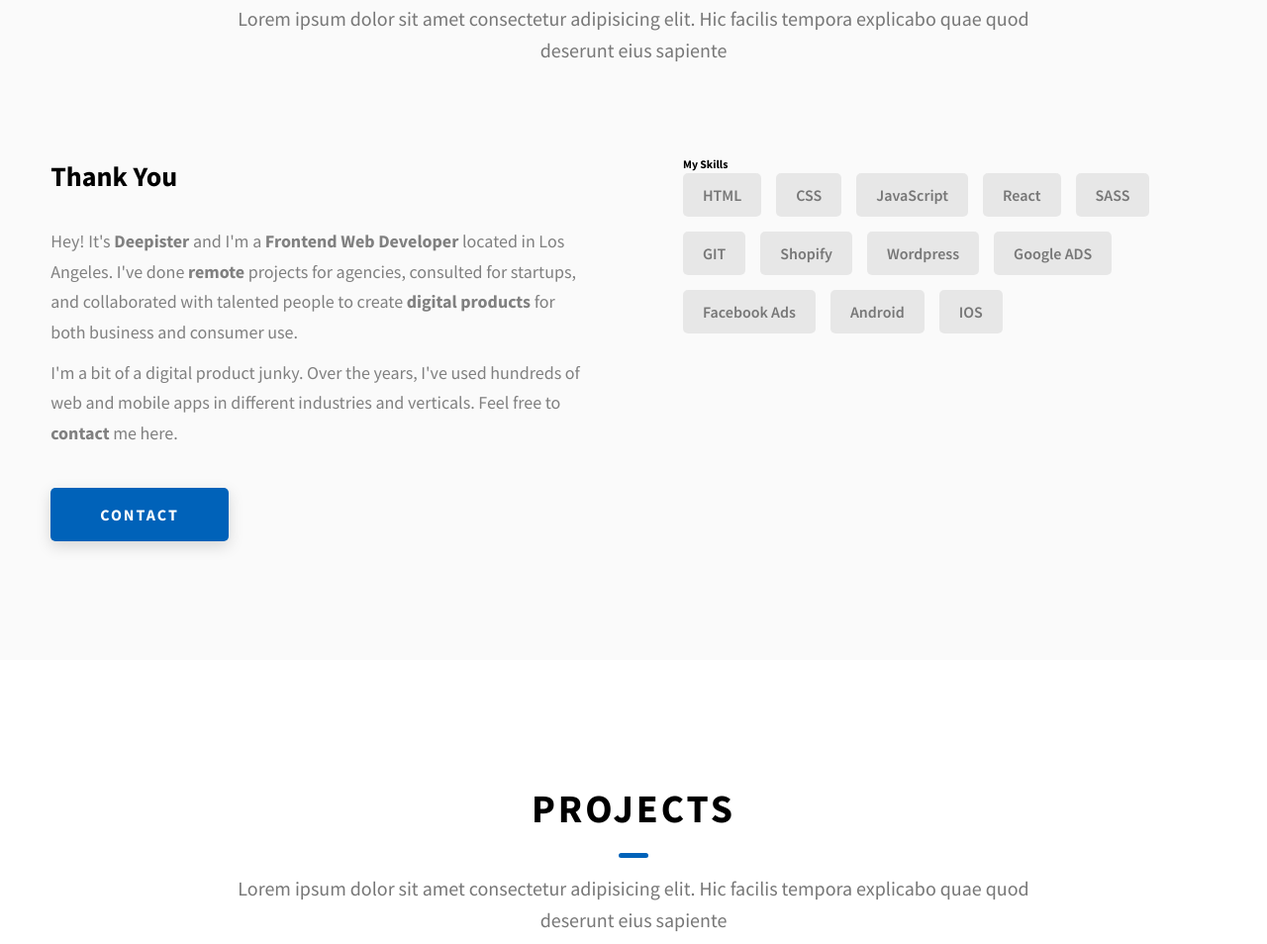
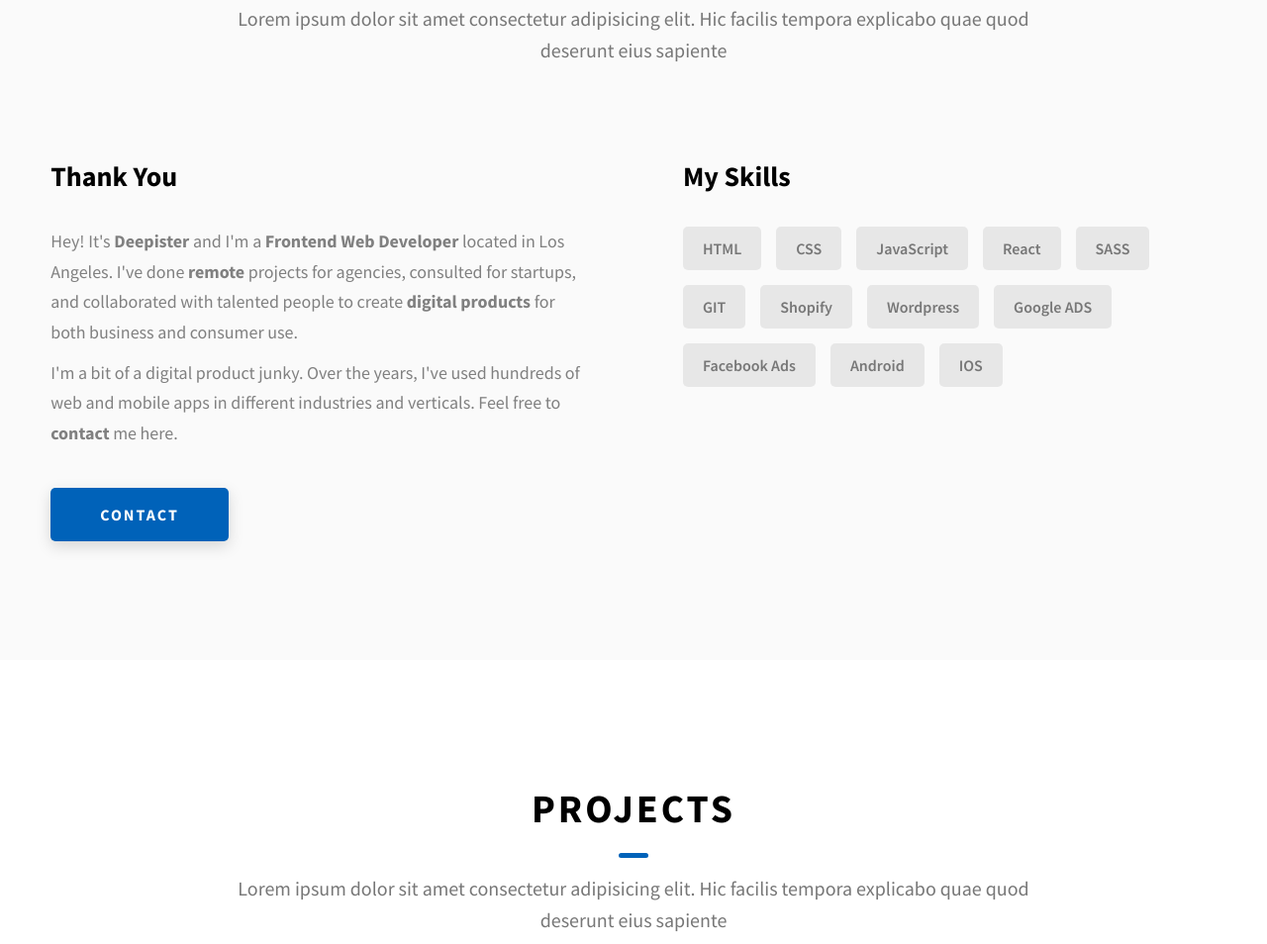
Before and after one commit to Deepi-pryor/DEEPI-WEBSITE, a website: page DEEPI-WEBSITE/index.html in a window 1280 px wide. Shown: the part 1891-2845 px from the top of the page at 99% size. Drawn offline with Linux system fonts and the light colour scheme.

Commit message:
spelling errors

```diff
--- a/DEEPI-WEBSITE/index.html
+++ b/DEEPI-WEBSITE/index.html
@@ -253,7 +253,7 @@
             >
           </div>
           <div class="tikok__content-skills">
-            <h3 class="tikok__content-title">My Skills</h3>
+            <h3 class="tiktok__content-title">My Skills</h3>
             <div class="skills">
               <div class="skills__skill">HTML</div>
               <div class="skills__skill">CSS</div>
```
